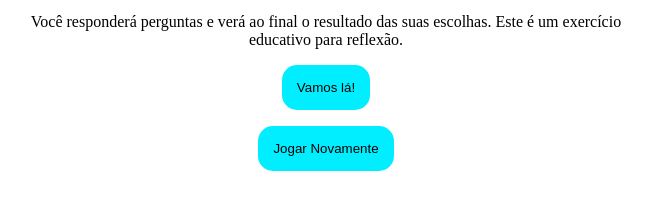
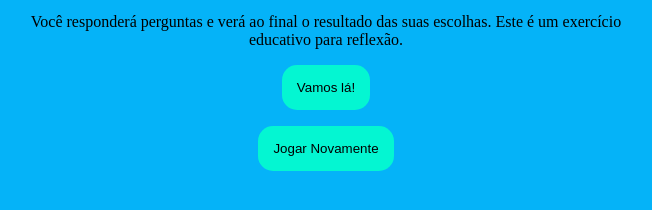
Before and after one commit to emersonpidupchechen/missao-ia, a plain HTML site: page index.html in a window 1280 px wide. Shown: the part 418-628 px from the top of the page, without its empty margins (314-966 px from the left). Drawn offline with Linux system fonts and the light colour scheme; a web font is replaced by a local one.

Commit message:
4545454545

```diff
--- a/style.css
+++ b/style.css
@@ -1,12 +1,12 @@
 
 @import url('https://fonts.googleapis.com/css2?family=SUSE+Mono:ital,wght@0,100..800;1,100..800&display=swap');
 @import url('https://fonts.googleapis.com/css2?family=Bitcount+Prop+Single+Ink:wght@100..900&family=SUSE+Mono:ital,wght@0,100..800;1,100..800&display=swap');
-   :root{
+  :root{
     --fonte-titulo:'Oswald wgth';
     --fonte-texto: 'Fira Sans';
-    --cor-principal: #0099ff(139, 141, 255);
-    --cor-secundaria:#00eeff;
-    --cor-destaque:#5500ff;
+    --cor-principal: rgb(5, 179, 248);
+    --cor-secundaria:#04f6d2;
+    --cor-destaque:#FFB300 ;
     --cor-texto: #000000;
 }
 body{
```
